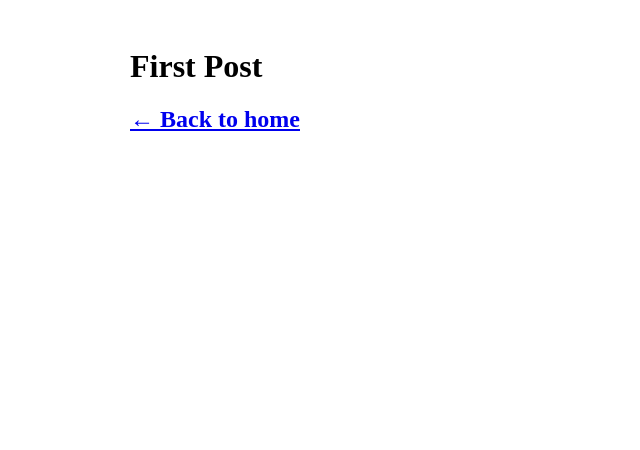
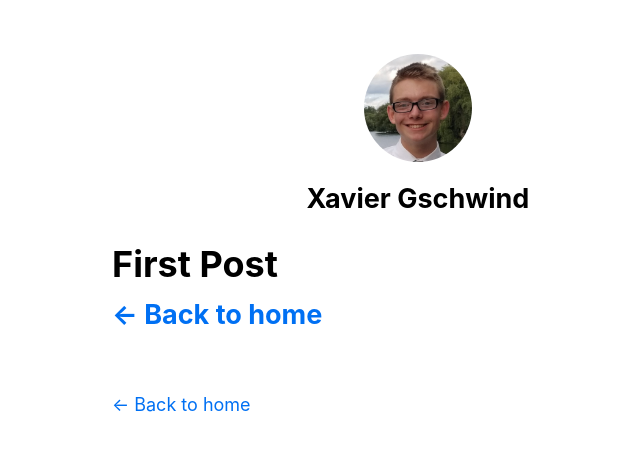
Before and after one commit to xgschwi/nextjs-blog, a Next.js app: page /posts/first-post in a window 1280 px wide. Shown: the top 450 px of the page, without its empty margins (222-862 px from the left). Built offline with nearby package versions, Linux system fonts and the light colour scheme.

Commit message:
Layout Start

```diff
--- a/components/layout.js
+++ b/components/layout.js
@@ -1,5 +1,69 @@
-import styles from './layout.module.css'
+import Head from 'next/head';
+import Image from 'next/image';
+import styles from './layout.module.css';
+import utilStyles from '../styles/utils.module.css';
+import Link from 'next/link';
 
-export default function Layout({ children }) {
-    return <div className={styles.container}>{children}</div>
+const name = 'Xavier Gschwind';
+export const siteTitle = 'Next.js Sample Website';
+
+export default function Layout({ children, home }) {
+  return (
+    <div className={styles.container}>
+      <Head>
+        <link rel="icon" href="/favicon.ico" />
+        <meta
+          name="description"
+          content="Learn how to build a personal website using Next.js"
+        />
+        <meta
+          property="og:image"
+          content={`https://og-image.vercel.app/${encodeURI(
+            siteTitle,
+          )}.png?theme=light&md=0&fontSize=75px&images=https%3A%2F%2Fassets.vercel.com%2Fimage%2Fupload%2Ffront%2Fassets%2Fdesign%2Fnextjs-black-logo.svg`}
+        />
+        <meta name="og:title" content={siteTitle} />
+        <meta name="twitter:card" content="summary_large_image" />
+      </Head>
+      <header className={styles.header}>
+        {home ? (
+          <>
+            <Image
+              priority
+              src="/images/profile.jpg"
+              className={utilStyles.borderCircle}
+              height={144}
+              width={144}
+              alt=""
+            />
+            <h1 className={utilStyles.heading2Xl}>{name}</h1>
+          </>
+        ) : (
+          <>
+            <Link href="/">
+              <Image
+                priority
+                src="/images/profile.jpg"
+                className={utilStyles.borderCircle}
+                height={108}
+                width={108}
+                alt=""
+              />
+            </Link>
+            <h2 className={utilStyles.headingLg}>
+              <Link href="/" className={utilStyles.colorInherit}>
+                {name}
+              </Link>
+            </h2>
+          </>
+        )}
+      </header>
+      <main>{children}</main>
+      {!home && (
+        <div className={styles.backToHome}>
+          <Link href="/">← Back to home</Link>
+        </div>
+      )}
+    </div>
+  );
 }
--- a/components/layout.module.css
+++ b/components/layout.module.css
@@ -1,5 +1,15 @@
 .container {
-    max-width: 36rem;
-    padding: 0 1rem;
-    margin: 3rem auto 6rem;
+  max-width: 36rem;
+	padding: 0 1rem;
+	margin: 3rem auto 6rem;
 }
+
+.header {
+	display: flex;
+	flex-direction: column;
+	align-items: center;
+}
+
+.backToHome {
+	margin: 3rem 0 0;
+}
--- /dev/null
+++ b/pages/_app.js
@@ -0,0 +1,5 @@
+import '../styles/globals.css'
+
+export default function App({ Component, pageProps }) {
+  return <Component {...pageProps}/>;
+}
--- a/styles/globals.css
+++ b/styles/globals.css
@@ -2,22 +2,28 @@ html,
 body {
   padding: 0;
   margin: 0;
-  font-family: Inter, -apple-system, BlinkMacSystemFont, Segoe UI, Roboto,
-    Oxygen, Ubuntu, Cantarell, Fira Sans, Droid Sans, Helvetica Neue, sans-serif;
-}
-
-a {
-  color: inherit;
-  text-decoration: none;
+  font-family: -apple-system, BlinkMacSystemFont, Segoe UI, Roboto, Oxygen, Ubuntu,
+    Cantarell, Fira Sans, Droid Sans, Helvetica Neue, sans-serif;
+  line-height: 1.6;
+  font-size: 18px;
 }
 
 * {
   box-sizing: border-box;
 }
 
+a {
+  color: #0070f3;
+  text-decoration: none;
+}
+
+a:hover {
+  text-decoration: underline;
+}
+
 img {
   max-width: 100%;
-  height: auto;
+  display: block;
 }
 
 h1,
--- /dev/null
+++ b/styles/utils.module.css
@@ -0,0 +1,52 @@
+.heading2Xl {
+	font-size: 2.5rem;
+	line-height: 1.2;
+	font-weight: 800;
+	letter-spacing: -0.05rem;
+	margin: 1rem 0;
+}
+
+.headingXl {
+	font-size: 2rem;
+	line-height: 1.3;
+	font-weight: 800;
+	letter-spacing: -0.05rem;
+	margin: 1rem 0;
+}
+
+.headingLg {
+	font-size: 1.5rem;
+	line-height: 1.4;
+	margin: 1rem 0;
+}
+
+.headingMd {
+	font-size: 1.2rem;
+	line-height: 1.5;
+}
+
+.borderCircle {
+	border-radius: 9999px;
+}
+
+.colorInherit {
+	color: inherit;
+}
+
+.padding1px {
+	padding-top: 1px;
+}
+
+.list {
+	list-style: none;
+	padding: 0;
+	margin: 0;
+}
+
+.listItem {
+	margin: 0 0 1.25rem;
+}
+
+.lightText {
+	color: #666;
+}
```
Also changed, not shown: pages/index.js (+13 -104 lines), public/images/profile.jpg (renamed from public/image/profile.jpg).
